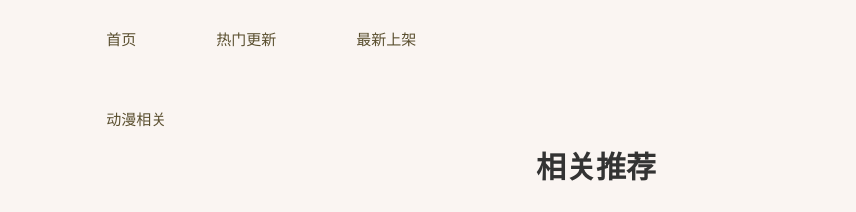
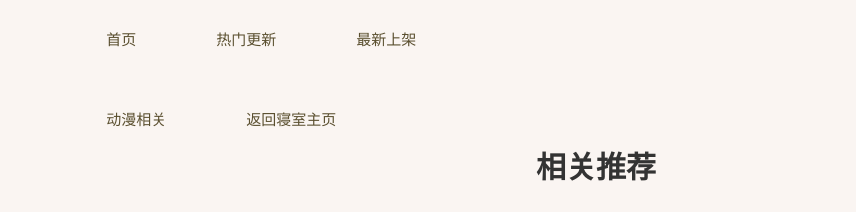
Before and after one commit to mynameisczj/chy584, a plain HTML site: page web/news_detail.html in a window 1280 px wide. Shown: the top 212 px of the page, 424-1280 px from the left. Drawn offline with Linux system fonts and the light colour scheme.

Commit message:
Update news_detail.html

```diff
--- a/web/news_detail.html
+++ b/web/news_detail.html
@@ -18,6 +18,7 @@
                 <li><a href="../web/news.html">热门更新</a></li>
                 <li><a class="current page" href="../web/knowledge.html">最新上架</a></li>
                 <li><a href="../web/media.html">动漫相关</a></li>
+                <ul class="hu"><li><a href="https://pandeng111.github.io/526/">返回寝室主页</a></li></ul>
             </ul>
         </nav>
     </header>
```
